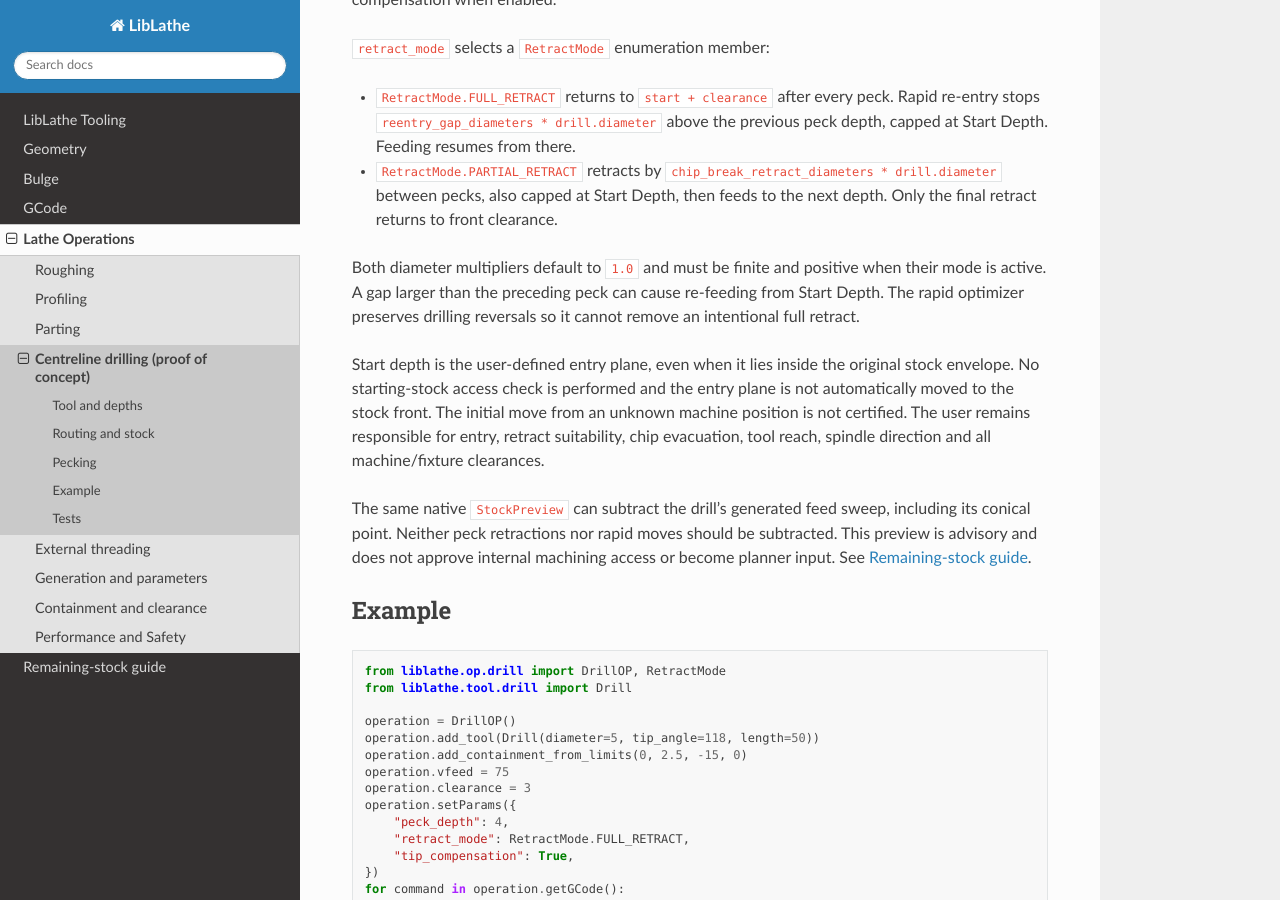
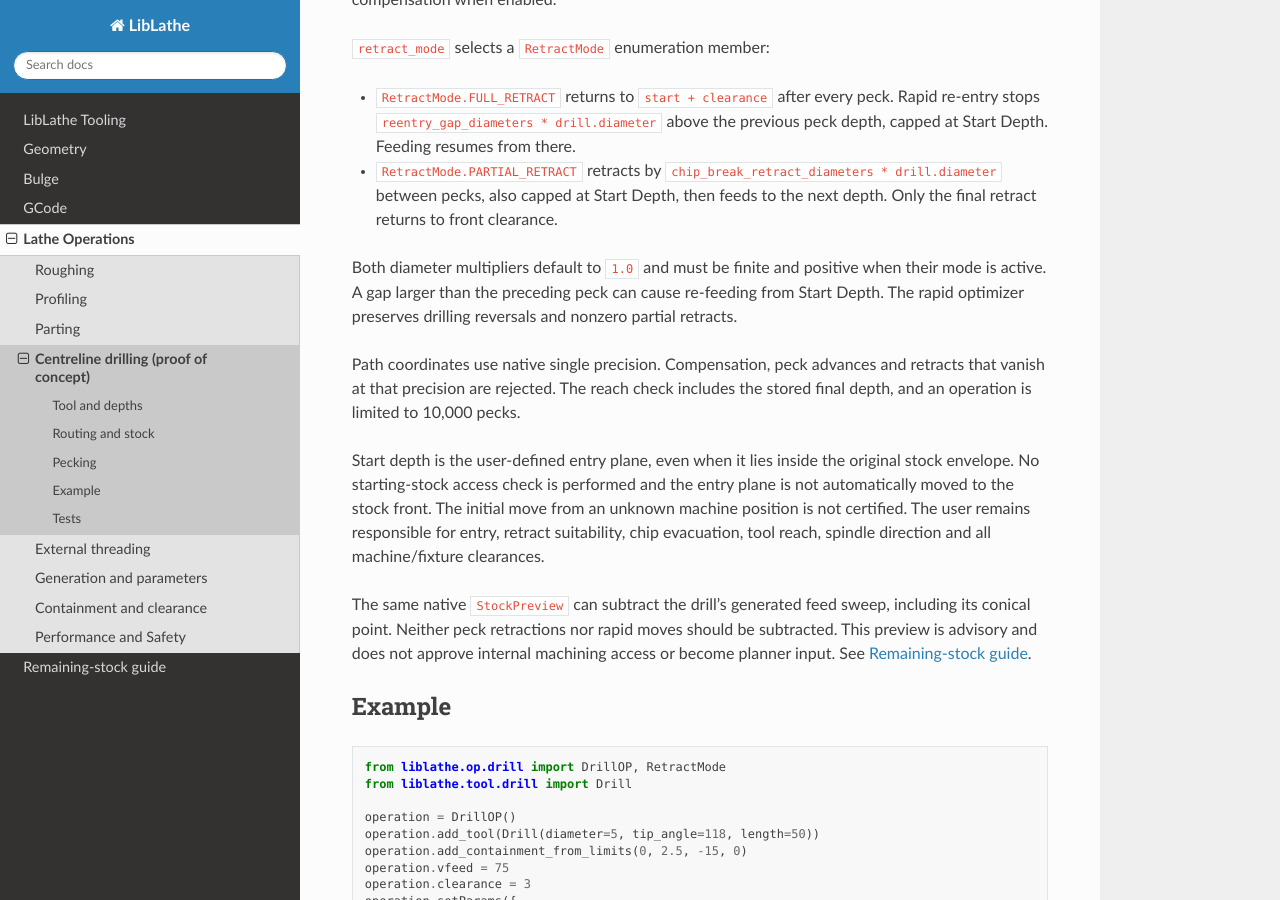
Before and after one commit to dubstar-04/LibLathe, a Sphinx documentation site: the page built from docs/source/pages/operations/drill.rst, in a window 1280 px wide and 900 px high, scrolled down 1021 px. Built offline with Sphinx 7.4.7 and the Read the Docs theme 3.1.0, drawn with Linux system fonts in a browser that asks for light colours.

Commit message:
Update drill.rst

```diff
--- a/docs/source/pages/operations/drill.rst
+++ b/docs/source/pages/operations/drill.rst
@@ -58,7 +58,11 @@ the final tip position, including compensation when enabled.
 Both diameter multipliers default to ``1.0`` and must be finite and positive
 when their mode is active. A gap larger than the preceding peck can cause
 re-feeding from Start Depth. The rapid optimizer preserves drilling reversals
-so it cannot remove an intentional full retract.
+and nonzero partial retracts.
+
+Path coordinates use native single precision. Compensation, peck advances and
+retracts that vanish at that precision are rejected. The reach check includes
+the stored final depth, and an operation is limited to 10,000 pecks.
 
 Start depth is the user-defined entry plane, even when it lies inside the
 original stock envelope. No starting-stock access check is performed and the
```
